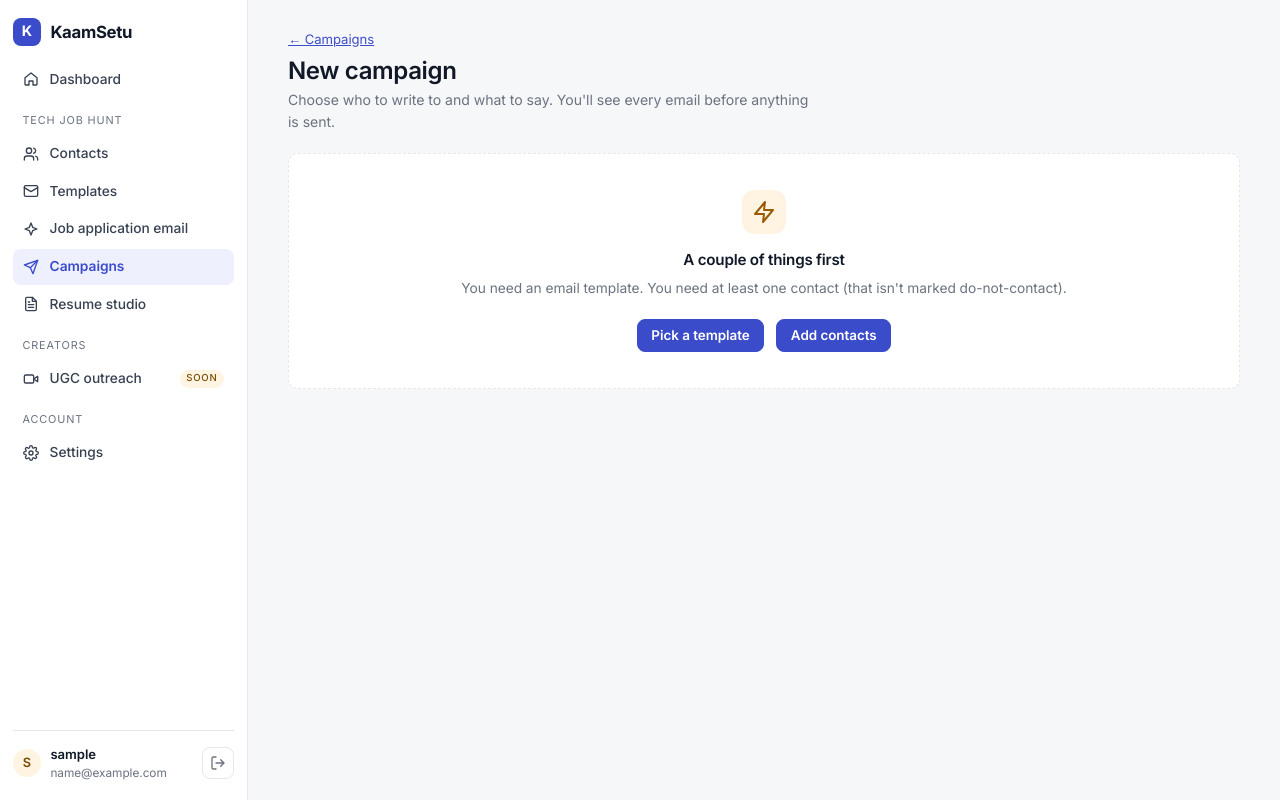
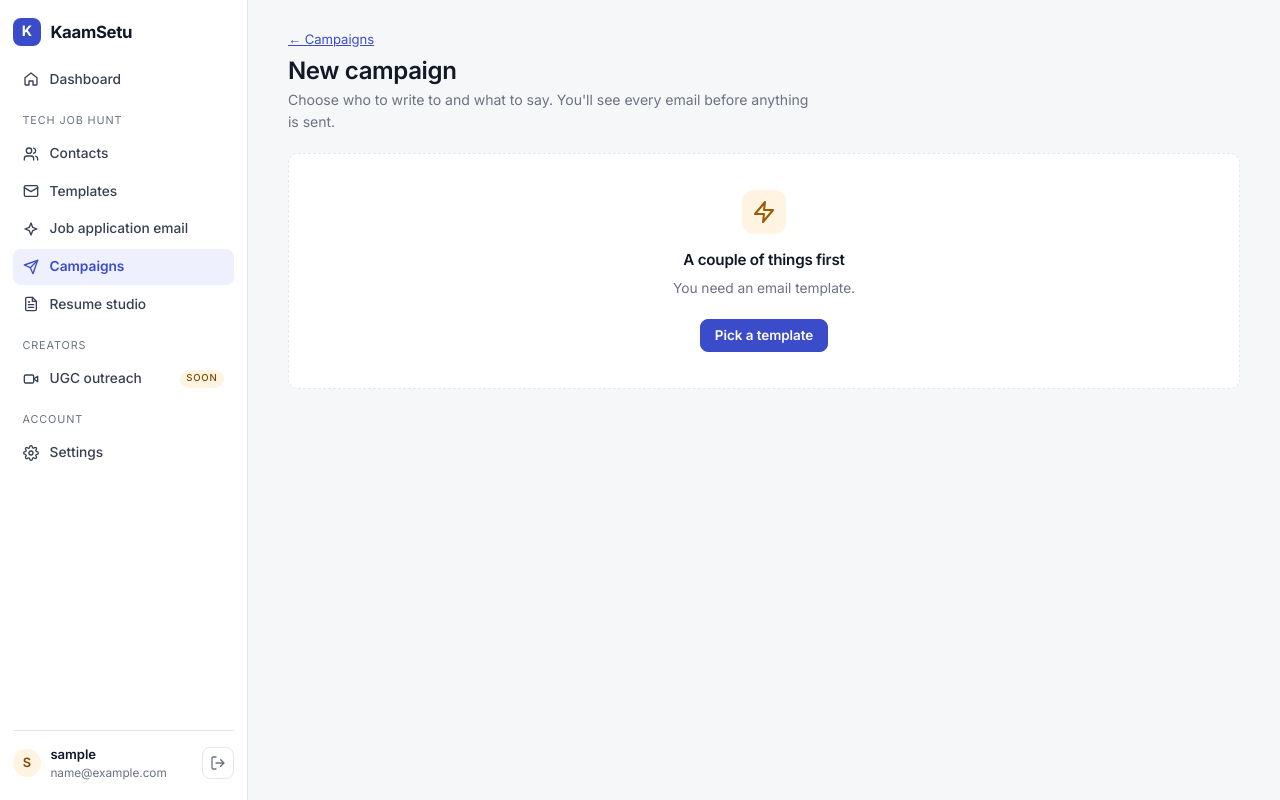
Before and after one commit to SwiftCoder05/KaamSetu, a Django app: page /jobs/campaigns/new/ in a window 1280 px wide. Run offline with Django 5.2, Linux system fonts and the light colour scheme; the visitor is signed in with stand-in values (Sample User, id 1); data that the repository does not hold is empty; parts of the project's set-up code (start-up, migrations or seed data) failed here and were passed over.

Commit message:
Allow creating a campaign without saved contacts
The new-campaign page blocked the form until the user had saved contacts.
Recipients can be typed in directly, and the server already requires at
least one recipient, so only the email template is required now.

```diff
--- a/templates/outreach/campaign_new.html
+++ b/templates/outreach/campaign_new.html
@@ -6,14 +6,13 @@
   <div><a class="small" href="{% url 'campaign_list' %}">← Campaigns</a><h1 style="margin-top:.4rem">New campaign</h1><p>Choose who to write to and what to say. You'll see every email before anything is sent.</p></div>
 </div>
 
-{% if not templates or not contacts %}
+{% if not templates %}
   <div class="empty">
     <span class="empty-icon tone-saffron">{% icon 'zap' 24 %}</span>
     <h3>A couple of things first</h3>
-    <p>{% if not templates %}You need an email template. {% endif %}{% if not contacts %}You need at least one contact (that isn't marked do-not-contact).{% endif %}</p>
+    <p>You need an email template.</p>
     <div class="row" style="justify-content:center">
-      {% if not templates %}<a class="btn primary" href="{% url 'template_gallery' %}">Pick a template</a>{% endif %}
-      {% if not contacts %}<a class="btn primary" href="{% url 'contact_import' %}">Add contacts</a>{% endif %}
+      <a class="btn primary" href="{% url 'template_gallery' %}">Pick a template</a>
     </div>
   </div>
 {% else %}
```
